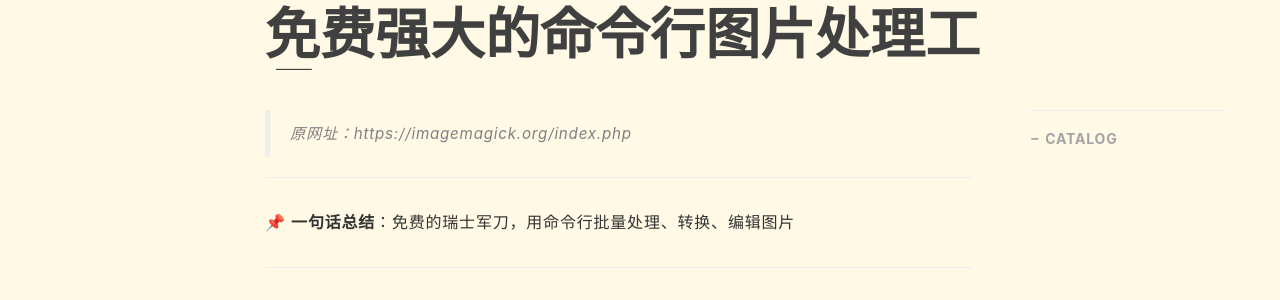
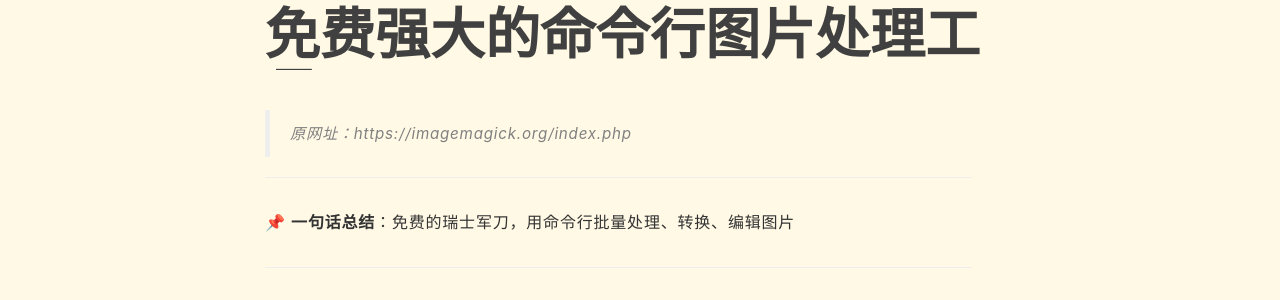
Before and after one commit to emog2026/emog2026.github.io, a Jekyll site: the page built from _posts/2026-05-03-imagemagick-图片处理工具.md, in a window 1280 px wide and 900 px high. Shown: the part 130-430 px from the top of the window. Built offline with Jekyll 4.4.1, drawn with Linux system fonts in a browser that asks for light colours; nearby versions of some CDN libraries; some web fonts are replaced; comment, search, counter and statistics services are not loaded.

Commit message:
Remove side catalog (CATALOG) from article pages
Remove the entire side catalog container that displays "CATALOG" navigation on the right side of article pages.

Co-Authored-By: Claude Sonnet 4.6 <noreply@anthropic.com>

```diff
--- a/_layouts/post.html
+++ b/_layouts/post.html
@@ -47,23 +47,6 @@ layout: default
                     {% endif %}
                 </ul>
             </div>
-
-    <!-- Side Catalog Container -->
-        {% unless page.no-catalog %}
-            <div class="
-                col-lg-2 col-lg-offset-0
-                visible-lg-block
-                sidebar-container
-                catalog-container">
-                <div class="side-catalog">
-                    <hr class="hidden-sm hidden-xs">
-                    <h5>
-                        <a class="catalog-toggle" href="#">CATALOG</a>
-                    </h5>
-                    <ul class="catalog-body"></ul>
-                </div>
-            </div>
-        {% endunless %}
 
     <!-- Sidebar Container -->
             <div class="
```
